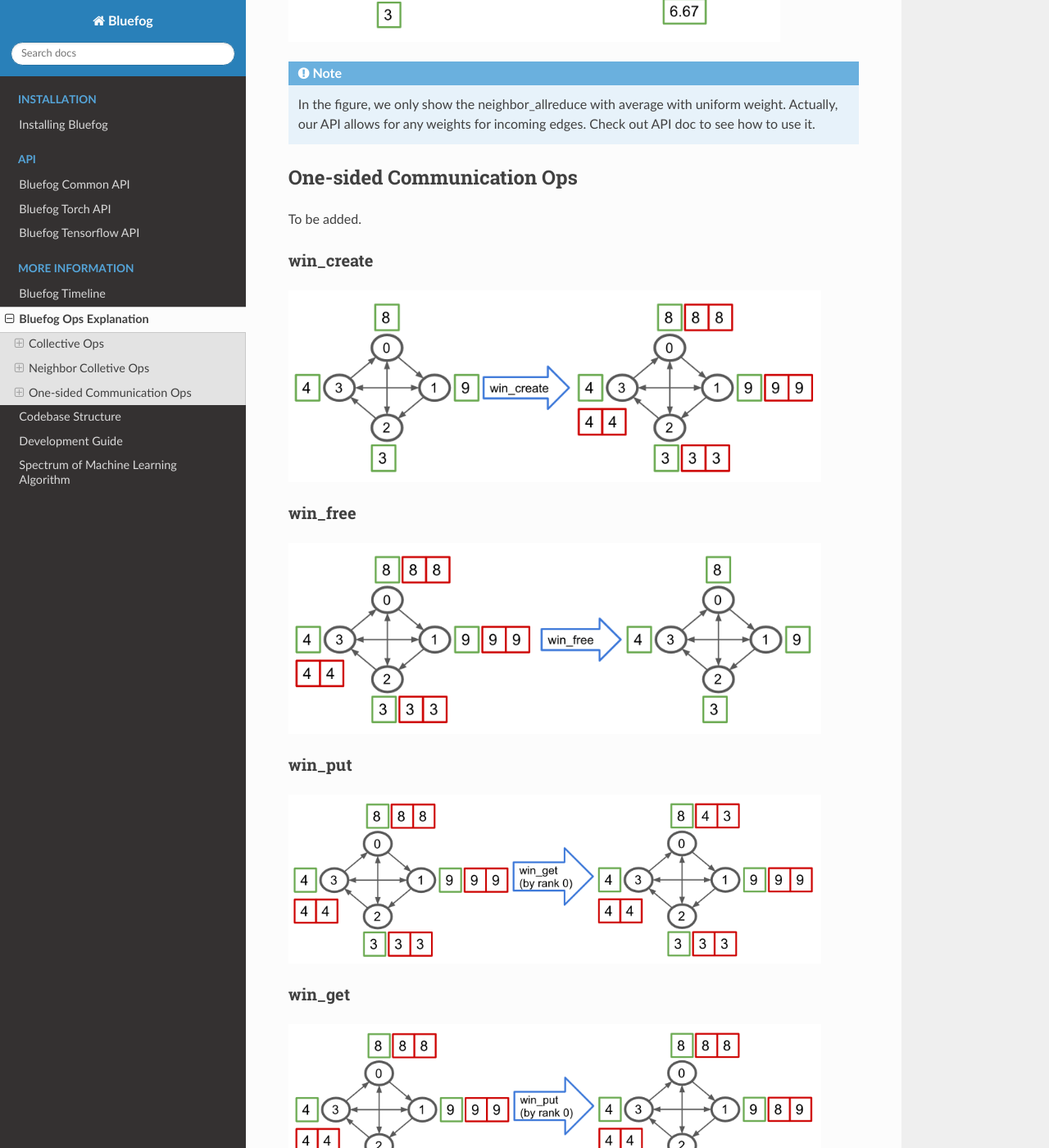
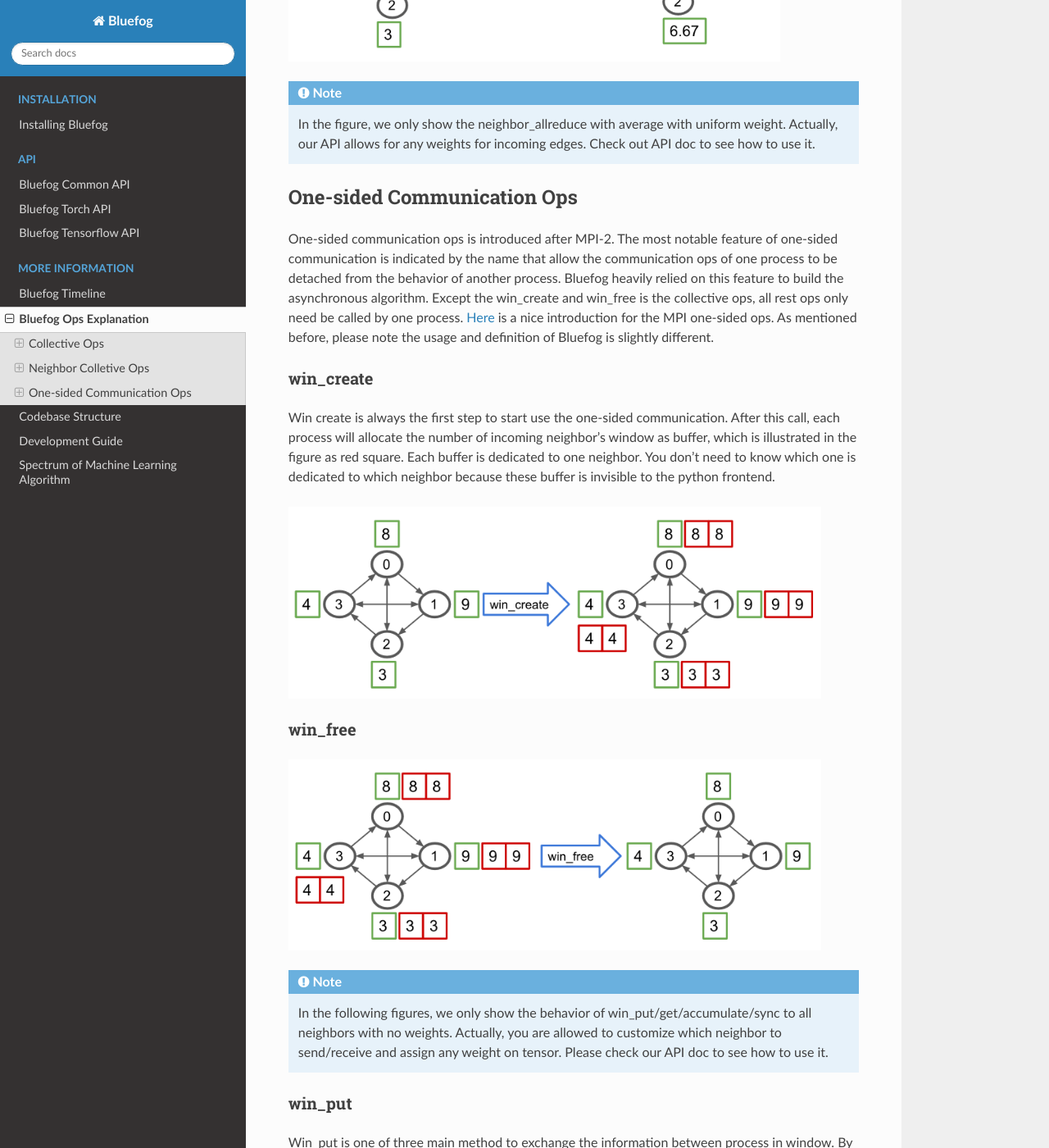
Before and after one commit to Bluefog-Lib/bluefog, a Sphinx documentation site: the page built from docs/bluefog_ops.rst, in a window 1280 px wide and 1400 px high, scrolled down 2170 px. Shown: the whole window at 82% size. Built offline with Sphinx 7.4.7 and the Read the Docs theme 2.0.0, drawn with Linux system fonts in a browser that asks for light colours; some of the changed text lies outside the part shown.

```diff
--- a/docs/bluefog_ops.rst
+++ b/docs/bluefog_ops.rst
@@ -12,20 +12,21 @@ The communication ops that bluefog supported can be catogorized into three types
 
 1. Collective Ops: ``broadcast``, ``allreduce``, ``allgather``.
 2. Neighbor Colletive Ops: ``neighbor_allreduce``, ``neighbor_allgather``.
-3. One-sided Communication Ops: ``win_create``, ``win_free``, ``win_sync``, ``win_put``, ``win_get``, ``win_accumulate``.
+3. One-sided Communication Ops: ``win_create``, ``win_free``, ``win_put``, ``win_get``, ``win_accumulate``, ``win_sync``, ``win_sync_then_collect``.
 
 We use figure to illustrate all those ops with
 similar style as in `MPI tutorials blog`_.
 In the figure, we use *circle* to represent one process, which is exchangeablely called node,
 agent, host, etc. under some circumstance, and use *square* to represent the data or tensor.
 The number inside of circle is the rank of that process and th number inside of square is the value of data.
+If you need more background information about MPI, we recommend this nice `tutorial`_.
 
 
 Collective Ops
 --------------
 These three ``broadcast``, ``allreduce``, ``allgather`` ops are most basic collective MPI ops.
 The bluefog implementation is almost exactly the same as the MPI definition. One small difference
-is allreduce only support average and summation since we focused on the numerical calculation only.
+is allreduce only support average and summation since bluefog focused on the numerical calculation only.
 
 allgather
 #########
@@ -77,11 +78,21 @@ neighbor_allreduce
 
 One-sided Communication Ops
 ---------------------------
-
-To be added.
+One-sided communication ops is introduced after MPI-2. The most notable feature of
+one-sided communication is indicated by the name that allow the communication ops of
+one process to be detached from the behavior of another process. Bluefog heavily relied
+on this feature to build the asynchronous algorithm. Except the win_create and win_free is
+the collective ops, all rest ops only need be called by one process. `Here`_ is a nice introduction
+for the MPI one-sided ops. As mentioned before, please note the usage and definition of Bluefog
+is slightly different.
 
 win_create
 ##########
+Win create is always the first step to start use the one-sided communication. After this call,
+each process will allocate the number of incoming neighbor's window as buffer, which is illustrated
+in the figure as red square. Each buffer is dedicated to one neighbor. You don't need to know
+which one is dedicated to which neighbor because these buffer is invisible to the python frontend.
+
 .. image:: _static/bf_win_create.png
     :alt: BluefogWinCreateExplanation
     :width: 650
@@ -92,28 +103,58 @@ win_free
     :alt: BluefogWinFreeExplanation
     :width: 650
 
+.. Note::
+    In the following figures, we only show the behavior of win_put/get/accumulate/sync to all neighbors
+    with no weights. Actually, you are allowed to customize which neighbor to send/receive and
+    assign any weight on tensor. Please check our API doc to see how to use it.
+
 win_put
 #######
+Win_put is one of three main method to exchange the information between process in window.
+By default, it will *put* its own tensor value into all *outgoing* neighbor's buffer.
+Note it doesn't need the receiver to do anything.
+
 .. image:: _static/bf_win_put.png
     :alt: BluefogWinPutExplanation
     :width: 650
 
 win_get
 #######
+Win_get is one of three main method to exchange the information between process in window.
+By default, it will *get* (fetch) the *incoming* neighbor's local value into the its own buffer.
+Note it doesn't need the sender to do anything.
+
 .. image:: _static/bf_win_get.png
     :alt: BluefogWinGetExplanation
     :width: 650
 
 win_accumulate
 ##############
+Win_accumulate is one of three main method to exchange the information between process in window.
+By default, it will *accumulate* its own tensor value into all *outgoing* neighbor's buffer, i.e. sum up.
+Note it doesn't need the receiver to do anything.
+
 .. image:: _static/bf_win_accum.png
     :alt: BluefogWinAccumExplanation
     :width: 650
 
 win_sync
 ########
+Win_sync is the bridge to connected the value of buffer corresponding to the neighbor value
+and the local value. It has two functionalities. One is to update the buffer to make sure the
+neighbor value, which may be changed through win_put, win_get, and/or win_accumulate, is synchronized
+and visible to local memory. Another is it will update the local value to the average of self and neighbor's.
+
 .. image:: _static/bf_win_sync.png
     :alt: BluefogWinSyncExplanation
     :width: 650
 
-..  _MPI tutorials blog: https://mpitutorial.com/tutorials/
+win_sync_then_collect
+#####################
+.. image:: _static/bf_win_sync_collect.png
+    :alt: BluefogWinSyncThenCollectExplanation
+    :width: 675
+
+.. _MPI tutorials blog: https://mpitutorial.com/tutorials/
+.. _tutorial: https://computing.llnl.gov/tutorials/mpi/
+.. _Here: https://pages.tacc.utexas.edu/~eijkhout/pcse/html/mpi-onesided.html
```
Also changed, not shown: docs/devel_guide.rst (+1 -39 lines), docs/_static/bf_win_get.png, docs/_static/bf_win_put.png, docs/_static/bf_win_sync_collect.png (added).
